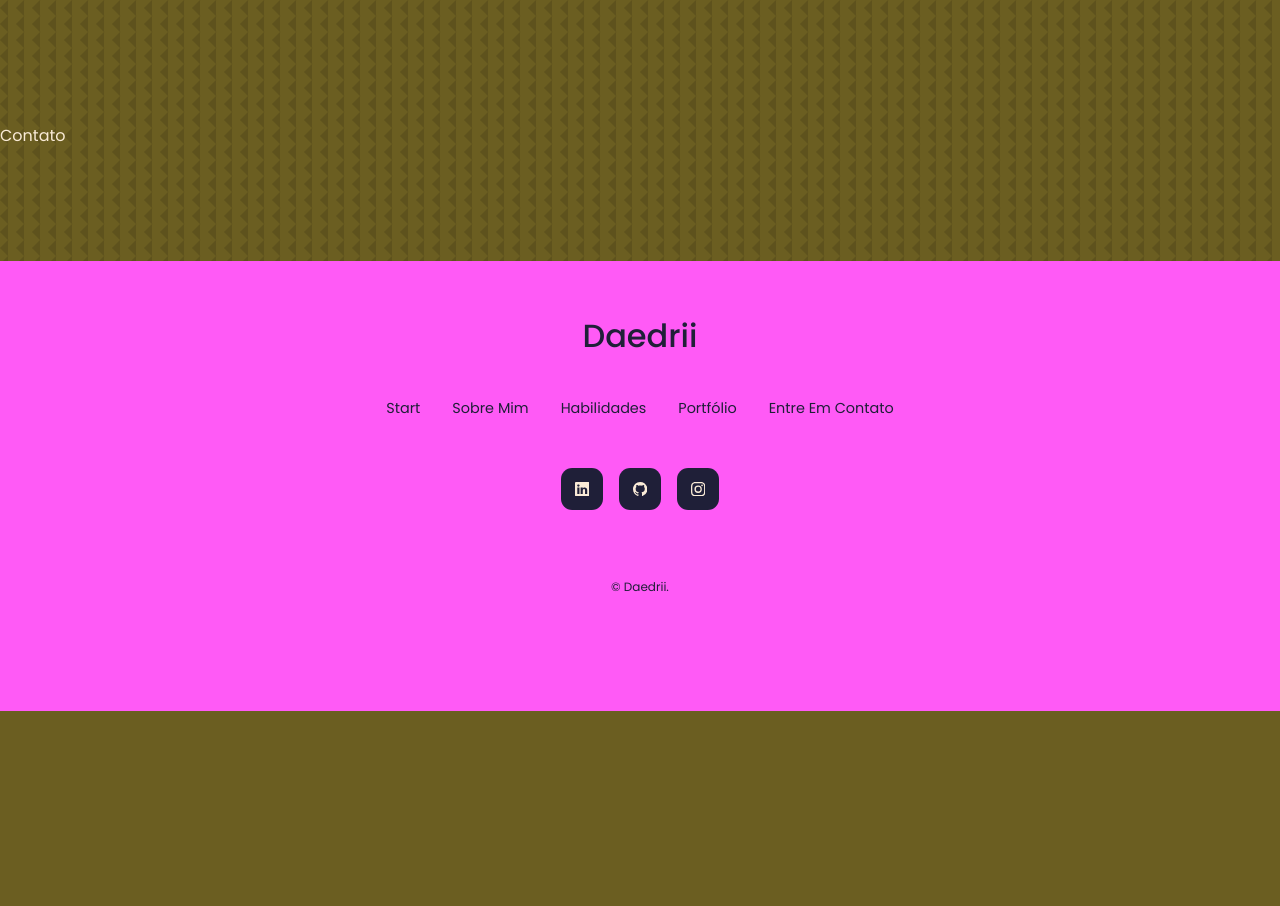
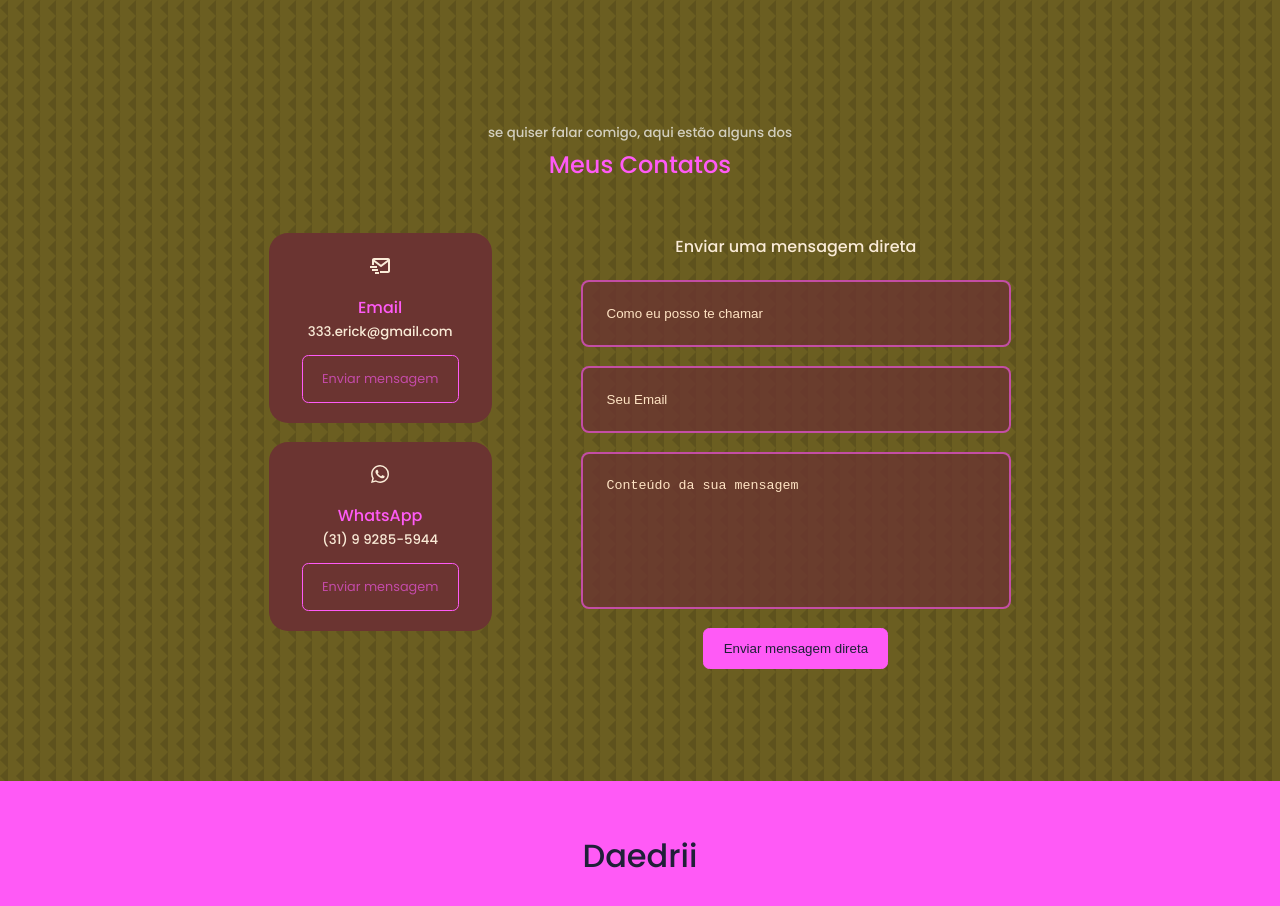
Before and after one commit to lamenkazu/portifolio, a React (Vite) app: page / in a window 1280 px wide. Shown: the part 3680-4586 px from the top of the page. Before the commit the page ends 4391 px from the top, so only its background shows below. Built offline with nearby package versions, Linux system fonts and the light colour scheme.

Commit message:
Contact Section View

```diff
--- a/package.json
+++ b/package.json
@@ -13,6 +13,7 @@
     "deploy": "gh-pages -d dist"
   },
   "dependencies": {
+    "emailjs-com": "^3.2.0",
     "react": "^18.2.0",
     "react-dom": "^18.2.0",
     "react-icons": "^4.10.1"
--- a/src/components/contact/Contact.jsx
+++ b/src/components/contact/Contact.jsx
@@ -1,10 +1,59 @@
 import React from 'react'
 import './contact.css'
+import {BiMailSend, BiLogoWhatsapp} from 'react-icons/bi'
+import ContactOption from './ContactOption'
+
+import {Alert} from 'react'
+
+import emailjs from 'emailjs-com';
+import { useRef } from 'react'
 
 const Contact = () => {
+
+  const form = useRef();
+
+  const sendEmail = (e) => {
+    e.preventDefault();
+
+    emailjs.sendForm('service_2xerr0h', 'template_nx6rqje', form.current, 'rN2xNPghh5SCTtz44')
+      .then((result) => {
+        window.alert("Mensagem Enviada! Agradeço o contato, responderei o mais breve possível.")
+        e.target.reset()
+      }, (error) => {
+          console.log(error.text);
+      });
+  };
+
+  const mailtoRef = useRef('mailto:333.erick@gmail.com');
+  const whatsappRef = useRef('https://wa.me/5531992855944');
+
   return (
     <section id='contact'>
-      Contato
+      <h5>se quiser falar comigo, aqui estão alguns dos</h5>
+      <h2>Meus Contatos</h2>
+
+      <div className="container contact__container">
+
+        <div className="contact__options">
+
+          <ContactOption icon={<BiMailSend className='contact__option-icon'/>} title="Email" content="333.erick@gmail.com" link={mailtoRef}/>
+          <ContactOption icon={<BiLogoWhatsapp className='contact__option-icon'/>} title="WhatsApp" content="(31) 9 9285-5944" link={whatsappRef}/>
+
+        </div>
+
+
+        <form ref={form} onSubmit={sendEmail}>
+          <h4>Enviar uma mensagem direta</h4>
+          <input type="text" name='name' placeholder='Como eu posso te chamar' required />
+          <input type="email" name='email' placeholder='Seu Email' required />
+          <textarea name="message"  rows="7" placeholder='Conteúdo da sua mensagem' required></textarea>
+
+          <button type='submit' className='btn btn-primary'>
+            Enviar mensagem direta
+          </button>
+        </form>
+
+      </div>
     </section>
   )
 }
--- /dev/null
+++ b/src/components/contact/ContactOption.jsx
@@ -0,0 +1,14 @@
+import React from 'react'
+
+const ContactOption = ({icon, title, content, link}) => {
+  return (
+    <article className='contact__option'>
+        {icon}
+        <h4>{title}</h4>
+        <h5>{content}</h5>
+        <a target='_blank' className='btn' href={link.current}>Enviar mensagem</a>
+    </article>
+  )
+}
+
+export default ContactOption
--- a/src/components/contact/contact.css
+++ b/src/components/contact/contact.css
@@ -0,0 +1,79 @@
+.container.contact__container{
+    width: 58%;
+    display: grid;
+    grid-template-columns: 30% 58%;
+    gap: 12%;
+}
+
+.contact__options{
+    display: flex;
+    flex-direction: column;
+    gap: 1.2rem;
+}
+
+.contact__option{
+    background: var(--color-bg-variant1);
+    padding: 1.2rem;
+    border-radius: 1.2rem;
+    text-align: center;
+    border: 1px solid transparent;
+    transition: var(--transition);
+}
+
+.contact__option:hover{
+    border-color: var(--color-primary-variant);
+}
+
+.contact__option-icon{
+    font-size: 1.5rem;
+    margin-bottom: 0.5rem;
+}
+
+.contact__option h4{
+    color: var(--color-primary);
+}
+
+.contact__option a{
+    margin-top: 0.7rem;
+    display: inline-block;
+    font-size: 0.8rem;
+    color: var(--color-primary-variant);
+}
+
+
+form{
+    display: flex;
+    flex-direction: column;
+    gap:1.2rem;
+    align-items: center;
+}
+
+input, textarea{
+    width: 100%;
+    padding: 1.5rem;
+    border-radius: 0.5rem;
+    background: var(--color-bg-variant1-alpha);
+    border: 2px solid var(--color-primary-variant);
+    resize: none;
+    color: var(--color-white);
+}
+
+
+input::placeholder, textarea::placeholder{
+    color: bisque;
+}
+
+/*MediaQueries Tablet ******************************/
+@media screen and (max-width: 1024px){
+    .container.contact__container{
+        grid-template-columns: 1fr;
+        gap: 2rem;
+    }
+}
+
+/*MediaQueries SmartPhone ******************************/
+@media screen and (max-width: 600px){
+    .container.contact__container{
+        width: var(--container-width-sm);
+    }
+}
--- a/src/index.css
+++ b/src/index.css
@@ -14,6 +14,7 @@
     --color-bg: #1f1f38;
     --color-bg-variant: #552B78;
     --color-bg-variant1: #6B3431;
+    --color-bg-variant1-alpha: #6b3431c9;
     --color-bg-variant2: #6B5E21;
     --color-primary: #FF5AF6;
     --color-primary-variant: rgb(255, 90, 246, 0.6);
```
Also changed, not shown: 1 other file (tests, documents, lock files or other folders).
